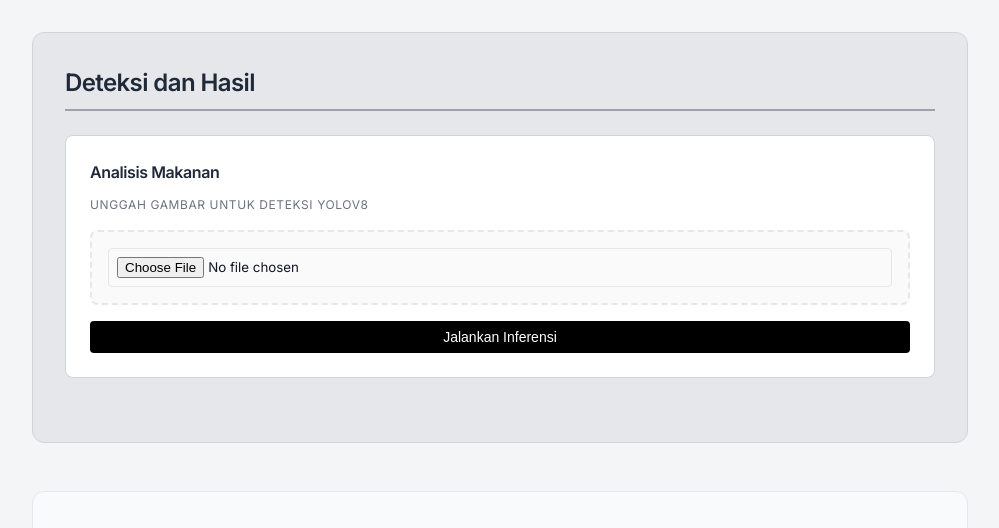
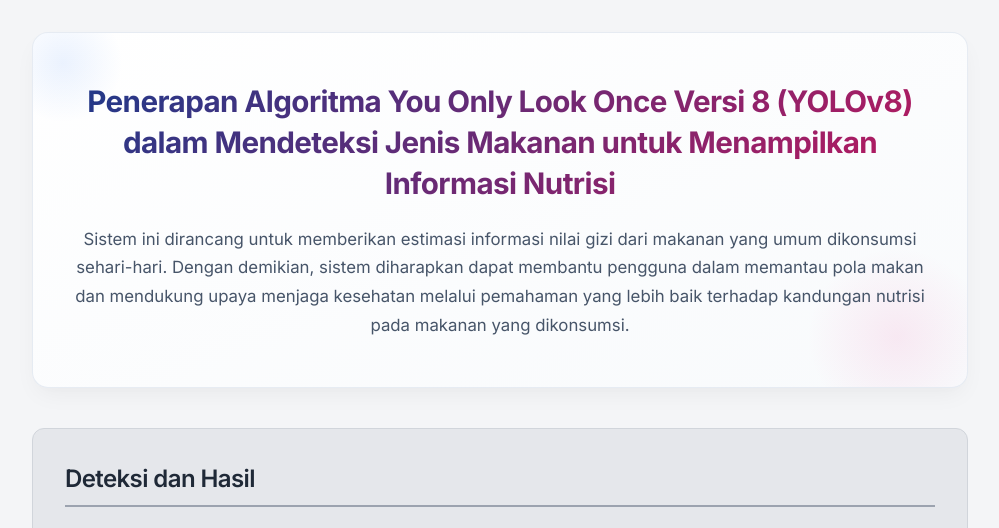
Before and after one commit to MuhammadAliffandy/food-fat-detection, a Flask app: page / in a window 1280 px wide. Shown: the part 146-674 px from the top of the page, without its empty margins (140-1139 px from the left). Run offline with Flask 3, Linux system fonts and the light colour scheme; data comes from the database, SQL or seed files in the repository; data that the repository does not hold is empty.

Commit message:
feat: updated

```diff
--- a/web_app/app.py
+++ b/web_app/app.py
@@ -97,6 +97,10 @@ def upload_image():
                 flash(f"Gagal mengkonversi gambar HEIC: {e}", "error")
                 return redirect(url_for('dashboard'))
 
+        # Clear previous session data for upload to ensure UI resets
+        session.pop('latest_foods', None)
+        session.pop('last_annotated_image', None)
+
         # 1. Run YOLOv8 Inference
         detected_foods, annotated_image_path = yolo_inference.run_inference(filepath, app.config['UPLOAD_FOLDER'])
 
@@ -104,9 +108,6 @@ def upload_image():
         if annotated_image_path:
             session['last_annotated_image'] = os.path.basename(annotated_image_path)
 
-        # Clear previous latest foods
-        if 'latest_foods' in session:
-            session.pop('latest_foods')
 
         if not detected_foods:
             flash("Tidak ada makanan yang terdeteksi pada gambar. Coba gambar lain!", "warning")
@@ -186,7 +187,8 @@ def history():
     conn = database.get_db_connection()
     cursor = conn.cursor()
     cursor.execute('''
-        SELECT * FROM food_history
+        SELECT id, session_id, food_name, calories, protein, carbs, fat, datetime(consumed_at, 'localtime') as consumed_at
+        FROM food_history
         WHERE session_id = ?
         ORDER BY consumed_at DESC
     ''', (session_id,))
--- a/web_app/database.py
+++ b/web_app/database.py
@@ -117,10 +117,10 @@ def get_daily_history(session_id, target_date=None):
     conn = get_db_connection()
     cursor = conn.cursor()
 
-    # SQLite datetime functions let us match the date part of the timestamp
+    # SQLite datetime functions let us match the date part of the timestamp, converting from UTC to local
     cursor.execute('''
         SELECT * FROM food_history
-        WHERE session_id = ? AND date(consumed_at) = ?
+        WHERE session_id = ? AND date(consumed_at, 'localtime') = ?
         ORDER BY consumed_at DESC
     ''', (session_id, target_date))
 
--- a/web_app/templates/dashboard.html
+++ b/web_app/templates/dashboard.html
@@ -1,6 +1,20 @@
 {% extends 'base.html' %}
 
 {% block content %}
+
+<!-- HEADER / INTRO -->
+<div style="background: linear-gradient(to right bottom, #ffffff, #f8fafc); padding: 3rem 2rem; border-radius: 16px; margin-bottom: 2.5rem; box-shadow: 0 10px 25px -5px rgba(0, 0, 0, 0.05), 0 8px 10px -6px rgba(0, 0, 0, 0.01); border: 1px solid rgba(226, 232, 240, 0.8); text-align: center; position: relative; overflow: hidden;">
+    <!-- Decorative background elements -->
+    <div style="position: absolute; top: -30px; left: -30px; width: 120px; height: 120px; background: radial-gradient(circle, rgba(59,130,246,0.1) 0%, transparent 70%); border-radius: 50%;"></div>
+    <div style="position: absolute; bottom: -40px; right: -20px; width: 180px; height: 180px; background: radial-gradient(circle, rgba(236,72,153,0.1) 0%, transparent 70%); border-radius: 50%;"></div>
+
+    <h1 style="margin-top: 0; font-size: 1.85rem; font-weight: 800; line-height: 1.4; margin-bottom: 1.25rem; background: linear-gradient(135deg, #1e3a8a 0%, #be185d 100%); -webkit-background-clip: text; -webkit-text-fill-color: transparent; position: relative; z-index: 1; letter-spacing: -0.02em;">
+        Penerapan Algoritma You Only Look Once Versi 8 (YOLOv8)<br>dalam Mendeteksi Jenis Makanan untuk Menampilkan Informasi Nutrisi
+    </h1>
+    <p style="color: #475569; font-size: 1.05rem; line-height: 1.7; margin-bottom: 0; max-width: 850px; margin-left: auto; margin-right: auto; position: relative; z-index: 1; font-weight: 400;">
+        Sistem ini dirancang untuk memberikan estimasi informasi nilai gizi dari makanan yang umum dikonsumsi sehari-hari. Dengan demikian, sistem diharapkan dapat membantu pengguna dalam memantau pola makan dan mendukung upaya menjaga kesehatan melalui pemahaman yang lebih baik terhadap kandungan nutrisi pada makanan yang dikonsumsi.
+    </p>
+</div>
 
 <!-- SECTION 1: DETEKSI DAN HASIL -->
 <div style="background-color: #e5e7eb; padding: 2rem; border-radius: 12px; margin-bottom: 3rem; border: 1px solid #d1d5db;">
```
